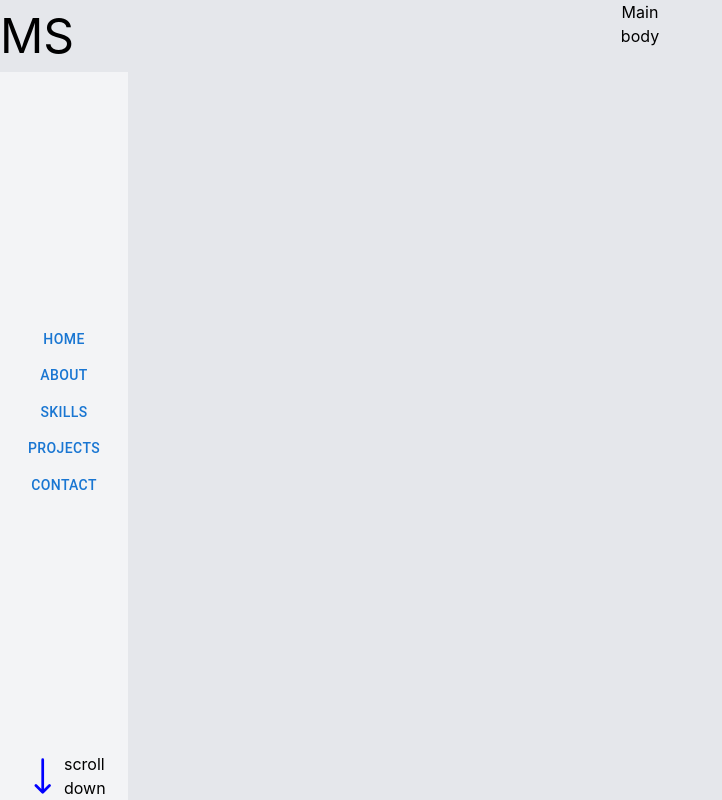
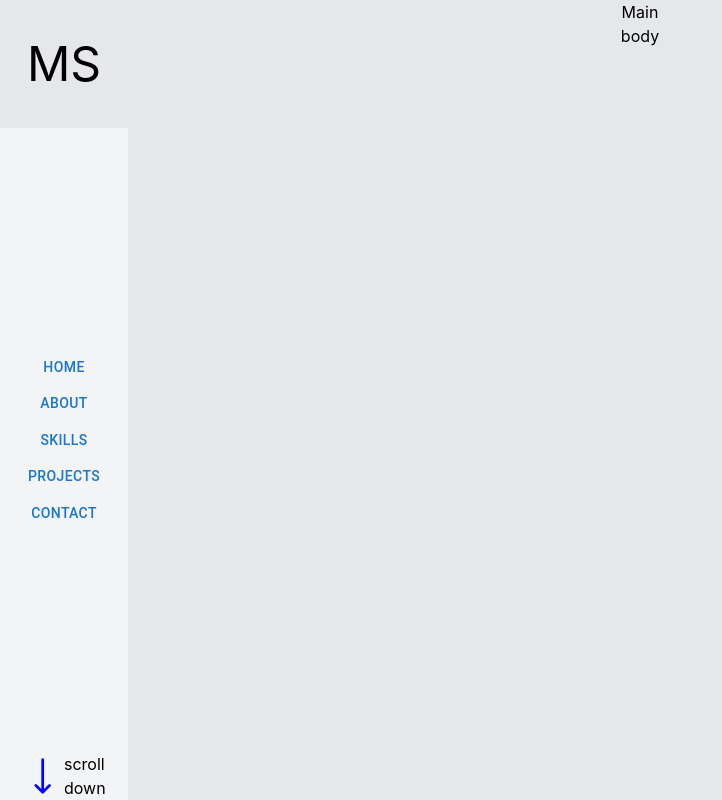
Before and after one commit to MSiestoGarabana/personal-webfolio, a React (Create React App) app: page / in a window 1280 px wide. Shown: the whole page, without its empty margins (0-722 px from the left). Built offline with nearby package versions, Linux system fonts and the light colour scheme.

Commit message:
positioning MS

```diff
--- a/src/App.js
+++ b/src/App.js
@@ -9,7 +9,10 @@ function App() {
         id="header"
         class="absolute flex flex-col justify-between bg-gray-100 items-center h-screen "
       >
-        <div id="MS" class="text-5xl w-full py-3 bg-gray-200 w-full">
+        <div
+          id="MS"
+          class="text-5xl w-full py-10 bg-gray-200 w-full text-center"
+        >
           <p>MS</p>
         </div>
         <div id="Container__buttons" class="flex flex-col p-5">
```
